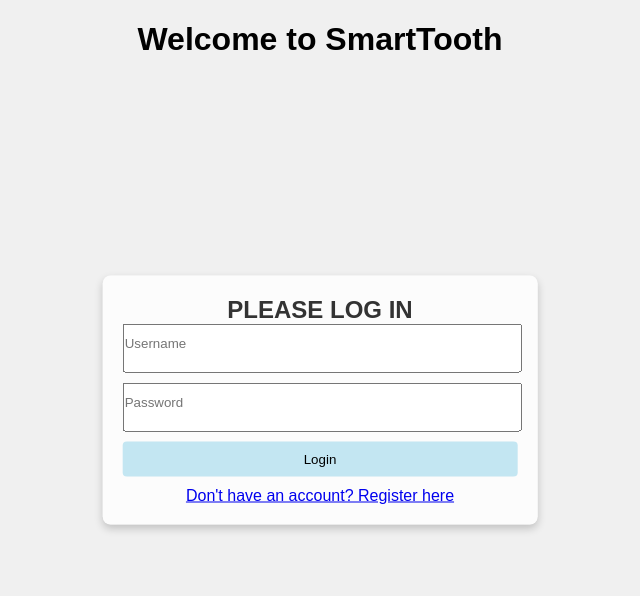
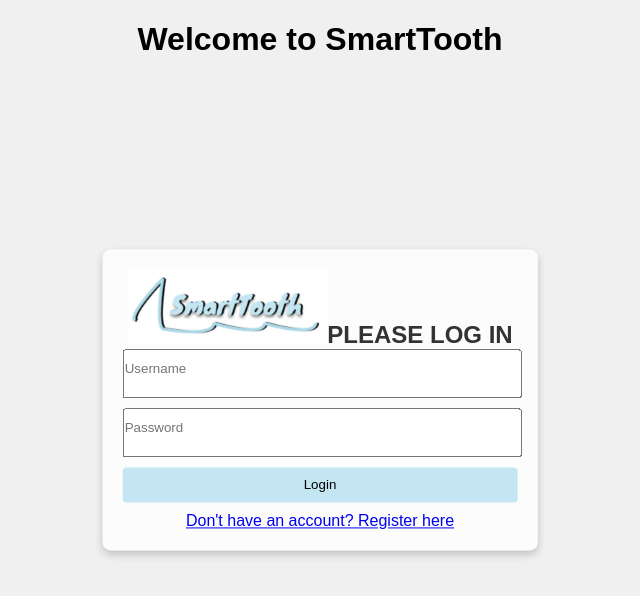
Before and after one commit to d-minic/COP4331-Large-Project, a React (Create React App) app in the folder frontend/: page / in a window 1280 px wide. Shown: the top 596 px of the page, without its empty margins (320-960 px from the left). Built offline with nearby package versions, Linux system fonts and the light colour scheme.

Commit message:
Update Login.js

```diff
--- a/frontend/src/components/Login.js
+++ b/frontend/src/components/Login.js
@@ -68,6 +68,7 @@ function Login()
     return(
         <div id="loginDiv">
         <form onSubmit={doLogin}>
+        <img src={process.env.PUBLIC_URL + '/smarttoothlogo.PNG'} alt="Logo" width="200" />
         <span id="inner-title">PLEASE LOG IN</span><br />
         <input type="text" id="loginName" placeholder="Username" ref={(c) => loginName = c} />
         <input type="password" id="loginPassword" placeholder="Password" ref={(c) => loginPassword = c} />
```
